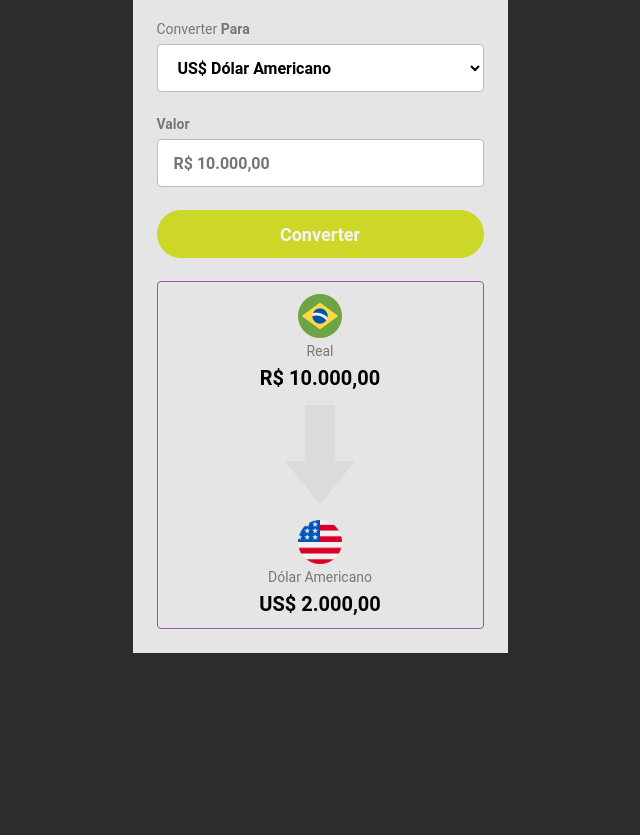
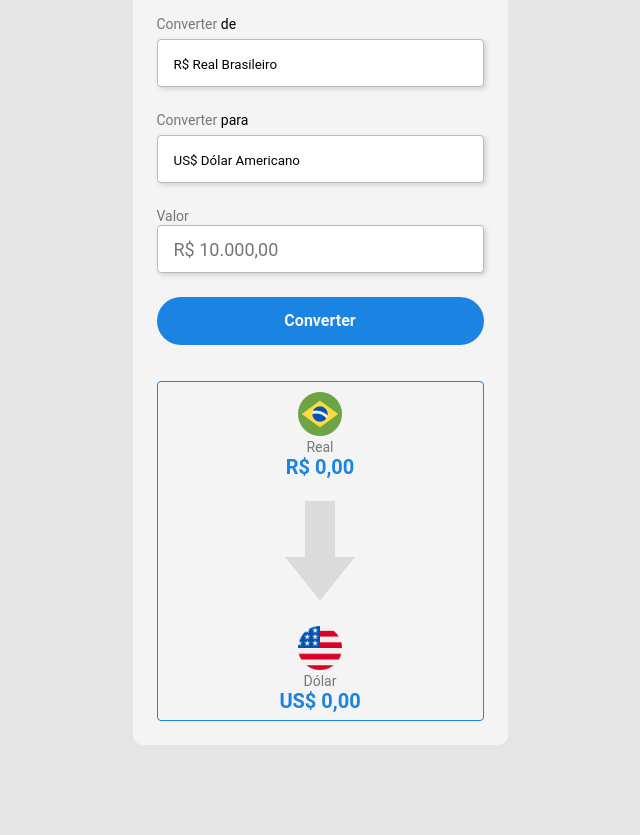
Before and after one commit to Uilgo/Conversor-de-Moedas, a plain HTML site: page index.html in a window 1280 px wide. Shown: the part 165-1000 px from the top of the page, without its empty margins (320-960 px from the left). Before the commit the page ends 818 px from the top, so only its background shows below. Drawn offline with Linux system fonts and the light colour scheme.

Commit message:
Dados de Moeda Atualizados

```diff
--- a/Scripts.js
+++ b/Scripts.js
@@ -1,60 +1,43 @@
+const button = document.getElementById('convert-button');
+const select = document.getElementById('currency-select');
 
-let dolar = 5.21
-let euro = 6.18
+const convertValues = async () => {
+    const inputReais = document.getElementById('input-real').value;
+    const realValueText = document.getElementById('real-value-text');
+    const currencyValueText = document.getElementById('currency-value-text');
+    realValueText.innerHTML = inputReais;
 
-let botão = document.getElementById("botão")
-let select = document.getElementById("select-moedas")
+    const data = await fetch('https://economia.awesomeapi.com.br/last/USD-BRL,EUR-BRL,BTC-BRL').then(response => response.json());
 
+    const dolar = data.USDBRL.high;
+    const euro = data.EURBRL.high;
 
+    realValueText.innerHTML = new Intl.NumberFormat('pt-BR', { style: 'currency', currency: 'BRL' }).format(inputReais);
 
-//Essa função é responsável por trocar a bandeira e o nome das moedas
-
-async function convertermoedas() {
-
-    let moedas = await fetch("https://economia.awesomeapi.com.br/last/USD-BRL,EUR-BRL").then(function (resposta){
-        return resposta.json()
-    })
-
-    let dolar = moedas.USDBRL.high
-    let euro = moedas.EURBRL.high
-
-    let inputvalorEMreais = Number(document.getElementById("input").value)
-    let inputmoedas = document.getElementById("input-moedas")
-    let textoReal = document.getElementById("texto-real")
-
-    if (select.value === "US$ Dólar Americano") {
-        let valorEMdolares = inputvalorEMreais / dolar
-        inputmoedas.innerHTML = valorEMdolares.toLocaleString('en-US', { style: 'currency', currency: 'USD' })
+    if (select.value === 'dolar-americano') {
+        currencyValueText.innerHTML = new Intl.NumberFormat('en-US', { style: 'currency', currency: 'USD' }).format(inputReais / dolar);
     }
 
-    if (select.value === "€ Euro") {
-        let valorEMeuros = inputvalorEMreais / euro
-        inputmoedas.innerHTML = valorEMeuros.toLocaleString("de-DE", { style: "currency", currency: "EUR" })
+    if (select.value === 'euro') {
+        currencyValueText.innerHTML = new Intl.NumberFormat('de-DE', { style: 'currency', currency: 'EUR' }).format(inputReais / euro);
+    }
+};
 
+changeCurrency = () => {
+    const currencyName = document.getElementById('currency-name');
+    const currencyImg = document.getElementById('currency-img');
+
+    if (select.value === 'dolar-americano') {
+        currencyName.innerHTML = 'Dólar Americano';
+        currencyImg.src = './img/Dólar.png';
     }
 
+    if (select.value === 'euro') {
+        currencyName.innerHTML = 'Euro';
+        currencyImg.src = './img/Euro.png';
+    }
+    convertValues();
+};
 
-    textoReal.innerHTML = inputvalorEMreais.toLocaleString('pt-BR', { style: 'currency', currency: 'BRL' })
-}
-
-function trocaDeMoeda() {
-
-    let textomoeda = document.getElementById("texto-moeda")
-    let bandeiraMoedas = document.getElementById("bandeira-moedas")
-
-    if (select.value === "US$ Dólar Americano") {
-        textomoeda.innerHTML = "Dólar Americano"
-        bandeiraMoedas.src = "./img/Dólar.png"
-    }
-
-    if (select.value === "€ Euro") {
-        textomoeda.innerHTML = "Euro"
-        bandeiraMoedas.src = "./img/Euro.png"
-    }
-
-    convertermoedas()
-
-}
-
-botão.addEventListener("click", convertermoedas)
-select.addEventListener("change", trocaDeMoeda)
+button.addEventListener('click', convertValues);
+select.addEventListener('change', changeCurrency);
--- a/index.html
+++ b/index.html
@@ -12,43 +12,50 @@
     </head>
 
     <body>
-        <div id="Cabeçalho">
-            <h1>Conversor de Moedas</h1>
-        </div>
+        <div class="container">
+            <header>
+                <h1>Conversor de Moedas</h1>
+            </header>
 
-        <div id="Caixa-Principal">
-            <p class="paragrafo">Converter <b>De</b></p>
-            <select class="select">
-                <option>R$ Real Brasileiro</option>
-                <option>US$ Dólar Americano</option>
-                <option>€ Euro</option>
-            </select>
+            <main>
+                <label for="">
+                    Converter <b>de</b>
+                    <select name="" id="">
+                        <option value="real">R$ Real Brasileiro</option>
+                    </select>
+                </label>
 
-            <p class="paragrafo">Converter <b>Para</b></p>
-            <select class="select" id="select-moedas">
-                <option>US$ Dólar Americano</option>
-                <option>€ Euro</option>
-            </select>
+                <label for="">
+                    Converter <b>para</b>
+                    <select name="" id="currency-select">
+                        <option value="dolar-americano">US$ Dólar Americano</option>
+                        <option value="euro">€ Euro</option>
+                    </select>
+                </label>
 
-            <p class="paragrafo"><b>Valor</b></p>
-            <input id="input" placeholder="R$ 10.000,00" type="number" />
-            <button id="botão">Converter</button>
+                <label for="">
+                    Valor
+                    <input id="input-real" type="number" placeholder="R$ 10.000,00" />
+                </label>
 
-            <div id="caixa-interna">
-                <div class="caixa-menor">
-                    <img src="./img/Real.png" />
-                    <p class="paragrafo">Real</p>
-                    <p class="paragrafo-negrito" id="texto-real">R$ 10.000,00</p>
-                </div>
+                <button id="convert-button" type="button">Converter</button>
 
-                <img id="seta" src="./img/Seta.png" />
+                <section>
+                    <div class="currency-container">
+                        <img src="./img/Real.png" alt="simbolo-real" />
+                        <p class="currency-name">Real</p>
+                        <p class="currency-value" id="real-value-text">R$ 0,00</p>
+                    </div>
 
-                <div class="caixa-menor">
-                    <img id="bandeira-moedas" src="./img/Dólar.png" />
-                    <p class="paragrafo" id="texto-moeda">Dólar Americano</p>
-                    <p class="paragrafo-negrito" id="input-moedas">US$ 2.000,00</p>
-                </div>
-            </div>
+                    <img class="arrow-img" src="./img/Seta.png" alt="seta" />
+
+                    <div class="currency-container">
+                        <img src="./img/Dólar.png" id="currency-img" alt="simbolo-pais-de-conversão" />
+                        <p class="currency-name" id="currency-name">Dólar</p>
+                        <p class="currency-value" id="currency-value-text">US$ 0,00</p>
+                    </div>
+                </section>
+            </main>
         </div>
     </body>
 
--- a/style.css
+++ b/style.css
@@ -3,120 +3,128 @@
     padding: 0;
     margin: 0;
     box-sizing: border-box;
+    font-weight: normal;
+    font-style: normal;
+    line-height: 18px;
+    border-radius: 10px 10px 10px 10px;
 }
 
 body {
-    background: #2c2c2c;
+    background-color: #e5e5e5;
+    display: flex;
+    justify-content: center;
+    align-items: center;
+    height: 100vh;
+    margin: 100px 100px;
 }
 
-#Cabeçalho {
-    background: #9657a5;
+.container {
     width: 375px;
+    background-color: #f4f4f4;
+}
+
+header {
+    background-color: #1b83e2;
     height: 66px;
-    margin-left: auto;
-    margin-right: auto;
-    margin-top: auto;
-    margin-bottom: auto;
+    border-radius: 10px 10px 0 0;
+    display: flex;
+    justify-content: center;
+    align-items: center;
 }
 
 h1 {
+    font-size: 24px;
     color: #f4f4f4;
-    font-size: 24px;
-    text-align: center;
-    padding-top: 20px;
 }
 
-#Caixa-Principal {
-    background: #e5e5e5;
-    width: 375px;
+main {
     padding: 24px;
-    margin-left: auto;
-    margin-right: auto;
 }
 
-.paragrafo {
-    margin-bottom: 6px;
+label {
+    font-size: 14px;
     color: #777777;
-    font-weight: normal;
-    font-size: 14px;
-    line-height: 18px;
 }
 
-.select {
+select {
     background: #ffffff;
     border: 1px solid #bbbbbb;
-    box-sizing: border-box;
     border-radius: 4px;
-    width: 327px;
     height: 48px;
-    left: 24px;
-    top: 113px;
-    margin-bottom: 23px;
+    display: block;
+    width: 100%;
+    cursor: pointer;
     outline: none;
+    appearance: none;
+    padding: 16px;
+    box-shadow: 2px 2px 5px rgba(0, 0, 0, 0.15);
+    margin-top: 6px;
+    margin-bottom: 24px;
+}
+
+input {
+    background: #ffffff;
+    border: 1px solid #bbbbbb;
+    border-radius: 4px;
+    height: 48px;
+    display: block;
+    width: 100%;
+    outline: none;
+    padding-left: 16px;
+    box-shadow: 2px 2px 5px rgba(0, 0, 0, 0.15);
+    font-size: 18px;
+}
+button {
+    background: #1b83e2;
+    border-radius: 25px;
+    height: 48px;
+    width: 100%;
     cursor: pointer;
-    padding-left: 16px;
+    color: #f4f4f4;
     font-size: 16px;
     font-weight: bold;
+    border: none;
+    margin-top: 24px;
+    margin-bottom: 36px;
 }
 
-#input {
-    height: 48px;
-    width: 327px;
-    left: 24px;
-    top: 302px;
-    border-radius: 4px;
-    background: #ffffff;
-    border: 1px solid #bbbbbb;
-    margin-bottom: 23px;
-    outline: none;
-    cursor: pointer;
-    padding-left: 16px;
-    font-size: 16px;
-    font-weight: bold;
+button:hover {
+    opacity: 0.9;
 }
 
-#botão {
-    height: 48px;
-    width: 327px;
-    left: 24px;
-    top: 374px;
-    border-radius: 25px;
-    background: #cdd728;
-    display: block;
-    cursor: pointer;
-    border: none;
-    margin-bottom: 23px;
-    font-size: 18px;
-    font-weight: bold;
-    color: #f4f4f4;
-    outline: none;
+button:active {
+    opacity: 0.7;
 }
 
-#botão:active {
-    opacity: 0.5;
+section {
+    border: 1px solid #1b83e2;
+    border-radius: 4px;
+    display: flex;
+    flex-direction: column;
+    align-items: center;
+    gap: 15px;
 }
 
-#caixa-interna {
-    border: 1px solid #9657a5;
-    box-sizing: border-box;
-    border-radius: 4px;
-    padding-top: 12px;
-    padding-bottom: 12px;
+.currency-container {
+    padding: 10px;
+    display: flex;
+    flex-direction: column;
+    align-items: center;
+    gap: 2px;
 }
 
-.caixa-menor {
-    text-align: center;
+.currency-name {
+    font-size: 14px;
+    align-items: center;
+    color: #777777;
 }
 
-#seta {
-    margin-left: auto;
-    margin-right: auto;
-    display: block;
-    margin-top: 15px;
-    margin-bottom: 15px;
-}
-
-.paragrafo-negrito {
+.currency-value {
+    color: #1b83e2;
     font-weight: bold;
     font-size: 20px;
 }
+
+b {
+    color: #000000;
+}
```
